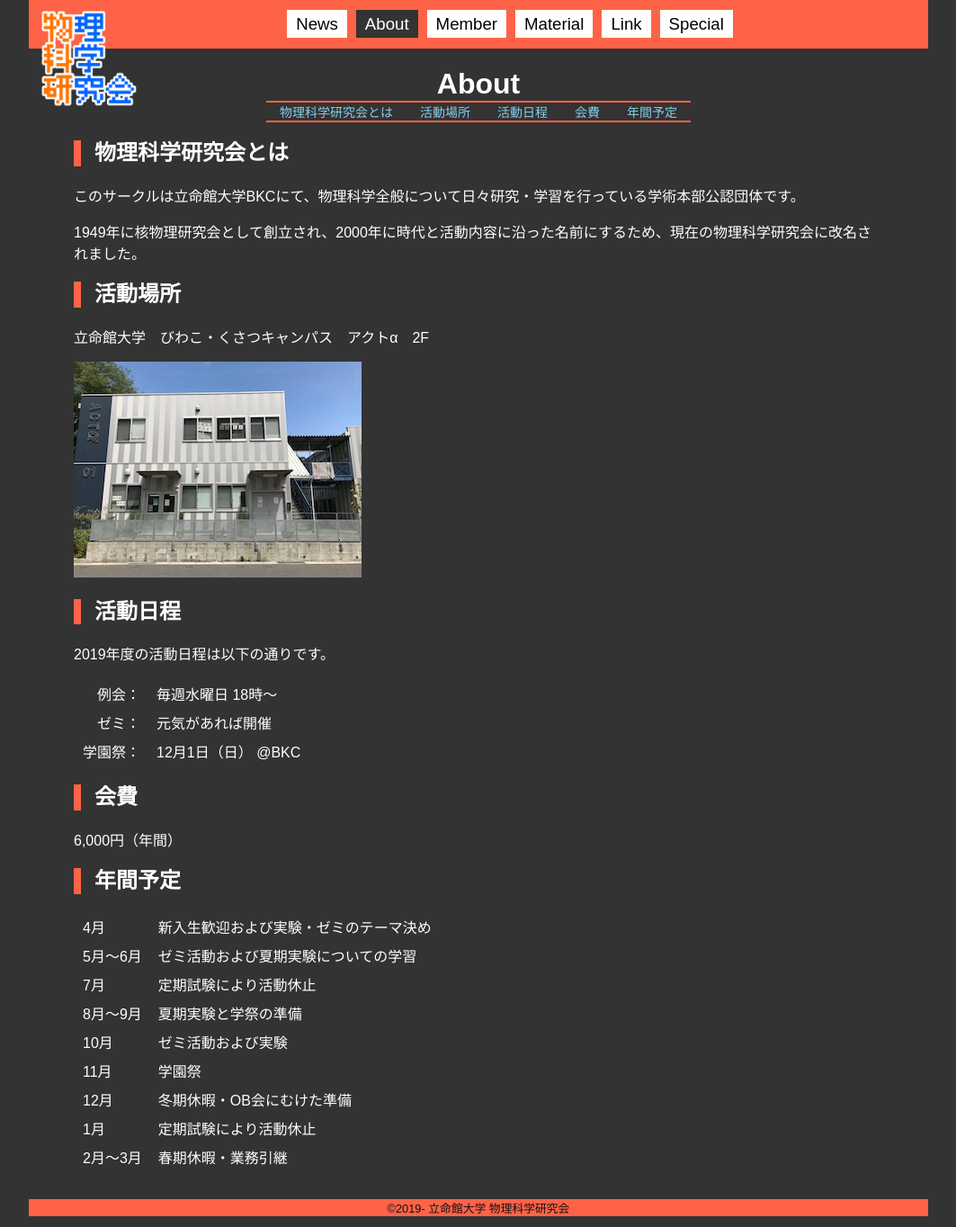
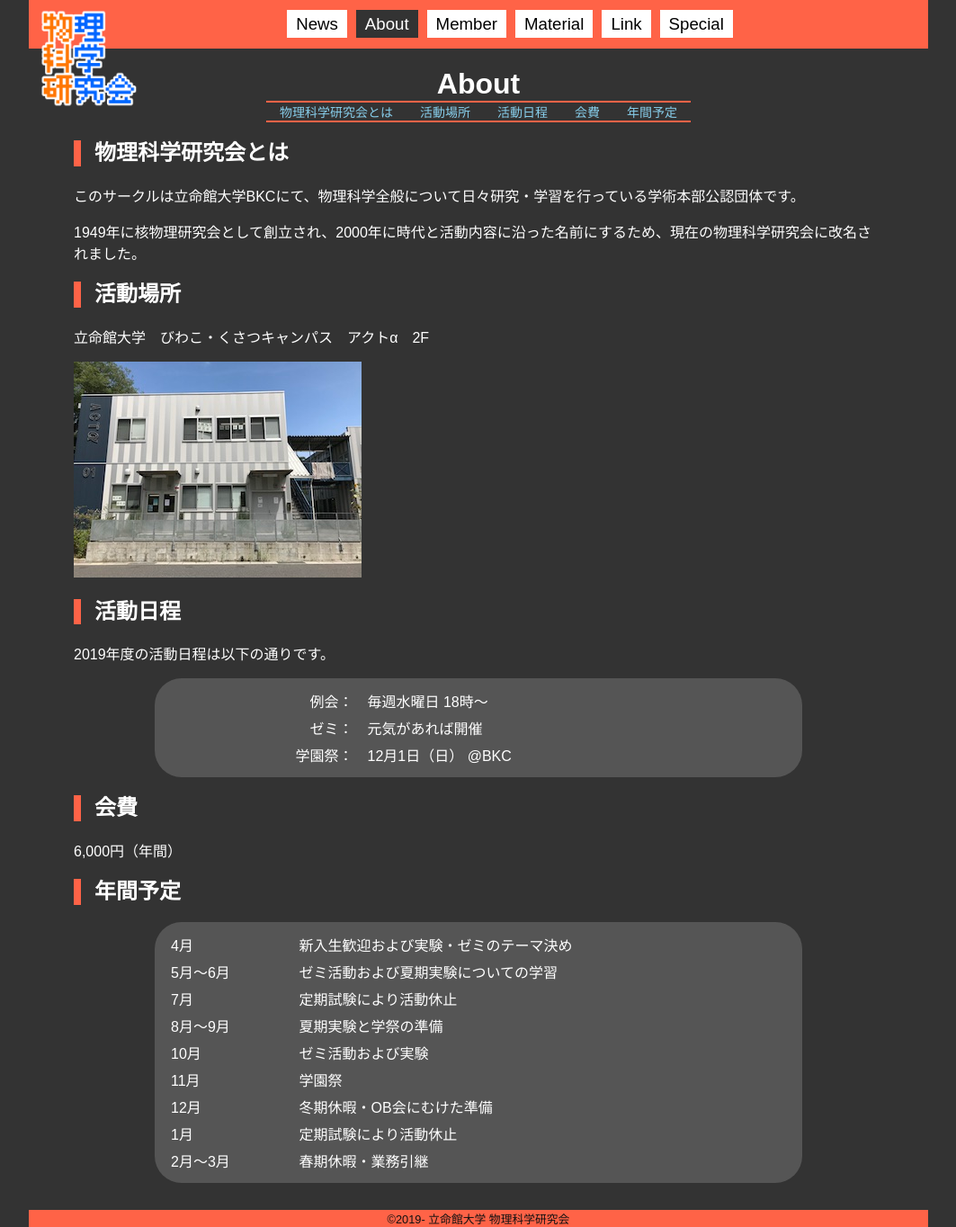
Before and after one commit to vuccaken/vuccaken.github.io, a Jekyll site: the page built from _pages/about.md, in a window 1280 px wide. Shown: the whole page at 90% size, without its empty margins (108-1171 px from the left). Built offline with Jekyll 4.4.1, drawn with Linux system fonts in a browser that asks for light colours.

Commit message:
Update reset.scss
move table style from member.css

```diff
--- a/_sass/reset.scss
+++ b/_sass/reset.scss
@@ -31,9 +31,27 @@ tr, td{
   // border: solid 1px tomato;
   // margin: 0;
 }
-table td {
+td {
   padding: 3px 8px;
+}
+.table-space {
+  // background-color: aqua;
+  background-color: #555;
+  // width: 0;
+  max-width: 700px;
+  margin: auto;
+  padding: 10px;
+  border-radius: 30px;
 }
 table {
   empty-cells: hide;
+  border-collapse: collapse;
+  border-spacing: 0;
+  // border: solid 2px tomato;
+  // width: 70%;
+  width: 100%;
+  margin: auto;
+  // background-color: aqua;
+  // border-radius: 30px;
+  // padding: 10px;
 }
```
